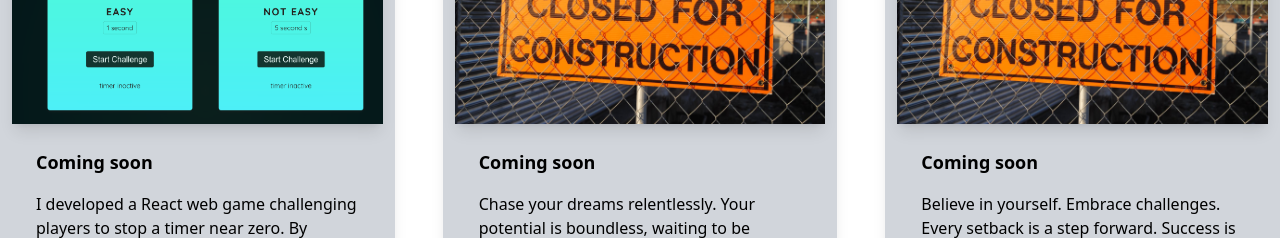
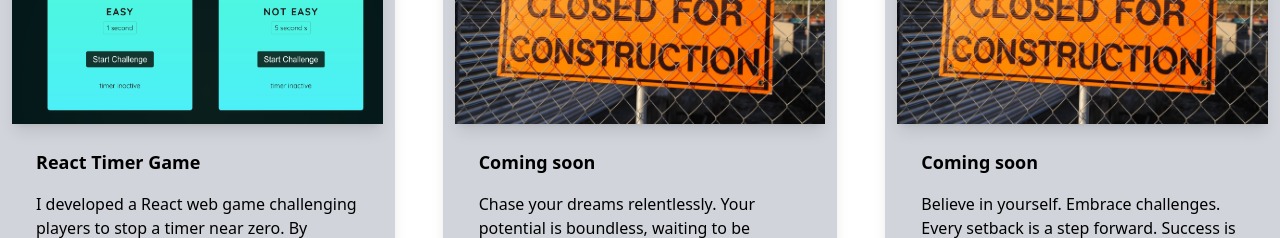
Before and after one commit to jesusoyer/nextjs-portfolio, a Next.js app: page /projects in a window 1280 px wide. Shown: the part 1004-1242 px from the top of the page. Built offline with nearby package versions, Linux system fonts and the light colour scheme.

Commit message:
added name of game to projects page

```diff
--- a/components/ProjectsPage.tsx
+++ b/components/ProjectsPage.tsx
@@ -117,7 +117,7 @@ export default function Homepage() {
             />
 
             <div className="p-6">
-              <h5 className="mb-4 text-lg text-black font-bold">Coming soon</h5>
+              <h5 className="mb-4 text-lg text-black font-bold">React Timer Game</h5>
               <p className="mb-6 text-black">
               I developed a React web game challenging players to stop a timer near zero. By strategically using React useRef and createPortal, I optimized performance, prevented component re-evaluation, and enhanced user experience with efficient DOM access and modal rendering.
               </p>
```
